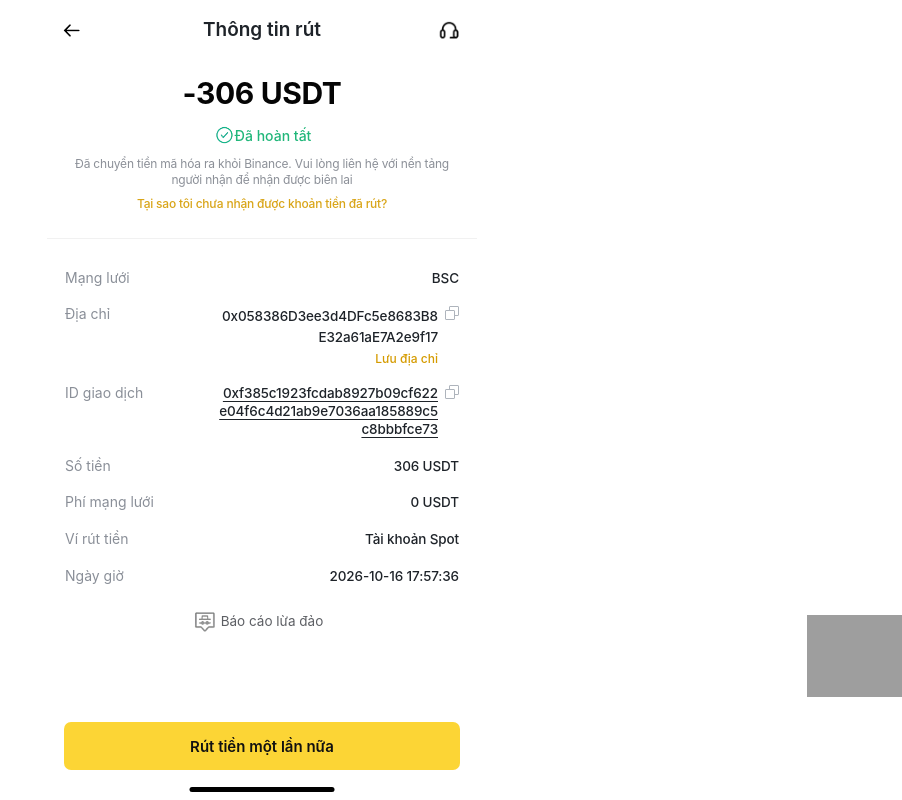
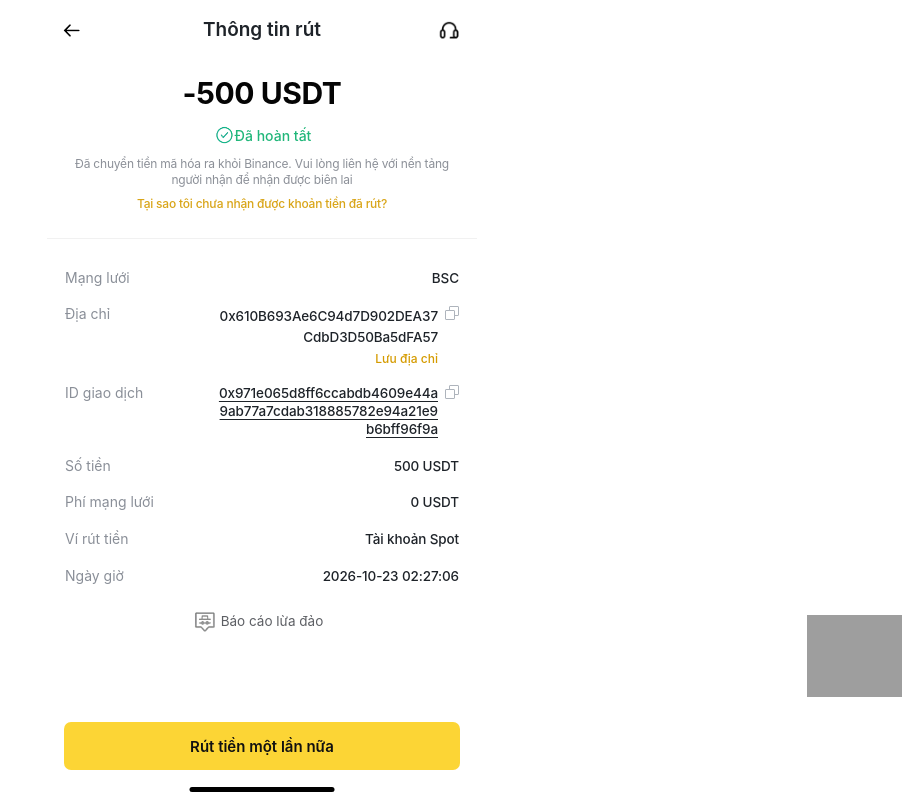
Before and after one commit to tallonagency2-ui/binance, a React app: page withdraw-money3.html in a window 1280 px wide. Shown: the whole page, without its empty margins (378-1280 px from the left). Built offline with nearby package versions, Linux system fonts and the light colour scheme; grey boxes are pictures that could not be loaded.

Commit message:
Update withdraw-money3.html

```diff
--- a/withdraw-money3.html
+++ b/withdraw-money3.html
@@ -50,7 +50,7 @@
     </header>
 
     <section class="summary">
-      <div class="amount">-306 USDT</div>
+      <div class="amount">-500 USDT</div>
 
      <div class="status">
   <img src="img/images/check-success.png"
@@ -82,7 +82,7 @@
     <div class="detail-value">
       <div class="value-stack">
         <strong class="break-text">
-          0x058386D3ee3d4DFc5e8683B8E32a61aE7A2e9f17
+          0x610B693Ae6C94d7D902DEA37CdbD3D50Ba5dFA57
         </strong>
         <em class="save-address">Lưu địa chỉ</em>
       </div>
@@ -96,7 +96,7 @@
 
   <div class="detail-value">
     <strong class="break-text txid-text">
-      0xf385c1923fcdab8927b09cf622e04f6c4d21ab9e7036aa185889c5c8bbbfce73
+      0x971e065d8ff6ccabdb4609e44a9ab77a7cdab318885782e94a21e9b6bff96f9a
     </strong>
 
     <i class="copy-icon"></i>
@@ -105,7 +105,7 @@
 
   <div class="detail-row">
     <span>Số tiền</span>
-    <strong>306 USDT</strong>
+    <strong>500 USDT</strong>
   </div>
 
   <div class="detail-row">
@@ -120,7 +120,7 @@
 
   <div class="detail-row">
     <span>Ngày giờ</span>
-    <strong>2026-10-16 17:57:36 </strong>
+    <strong>2026-10-23 02:27:06 </strong>
   </div>
 </section>
 
```
